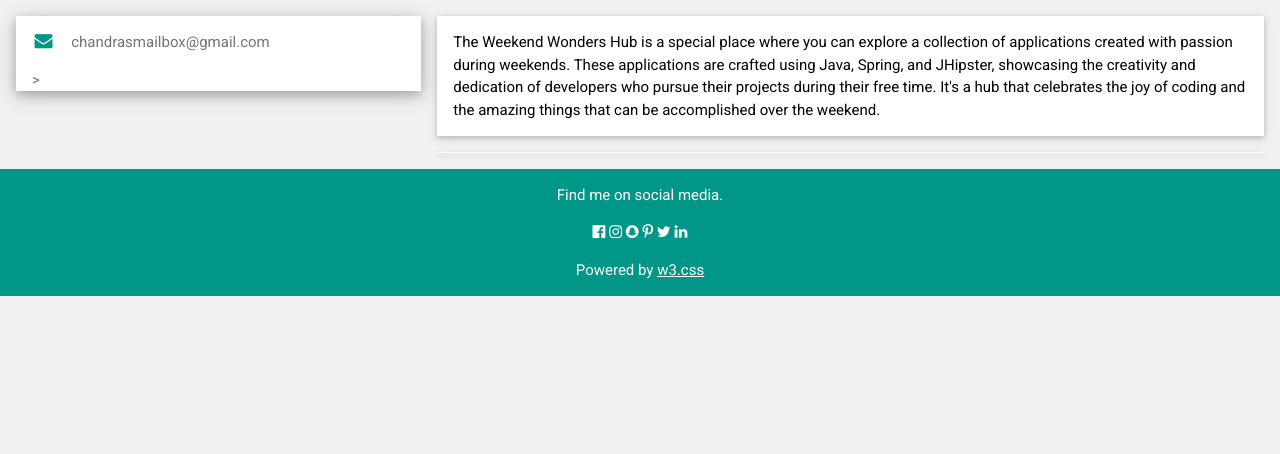
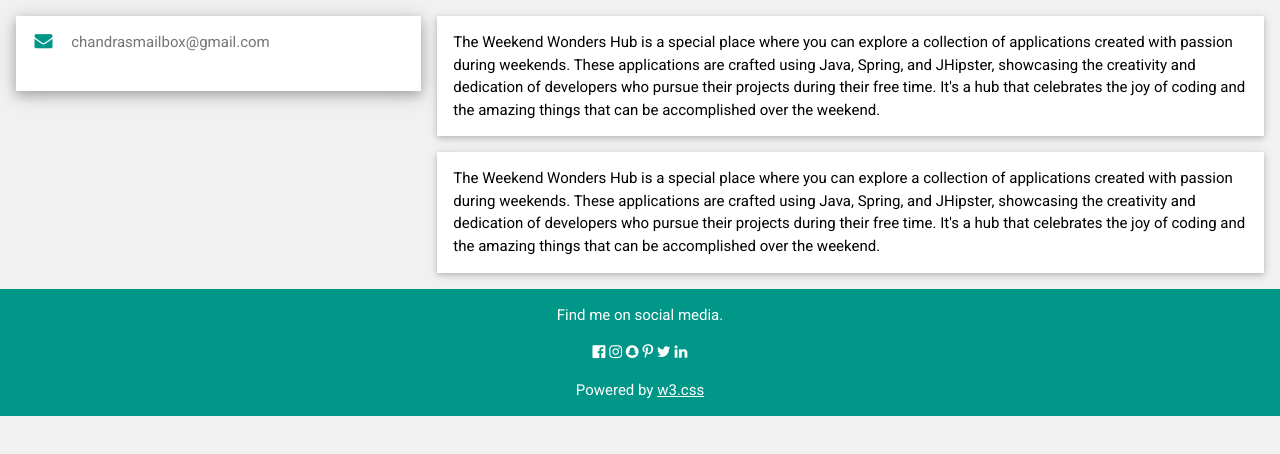
Before and after one commit to weekendapps/.github, a plain HTML site: page index.html in a window 1280 px wide. Drawn offline with nearby package versions, Linux system fonts and the light colour scheme.

Commit message:
Update index.html

```diff
--- a/index.html
+++ b/index.html
@@ -1,7 +1,7 @@
 <!DOCTYPE html>
 <html>
 <head>
-<title>W3.CSS Template</title>
+<title>Weekend Wonders Hub</title>
 <meta charset="UTF-8">
 <meta name="viewport" content="width=device-width, initial-scale=1">
 <link rel="stylesheet" href="https://www.w3schools.com/w3css/4/w3.css">
@@ -31,7 +31,7 @@ html,body,h1,h2,h3,h4,h5,h6 {font-family: "Roboto", sans-serif}
         <div class="w3-container">
 
           <p><i class="fa fa-envelope fa-fw w3-margin-right w3-large w3-text-teal"></i>chandrasmailbox@gmail.com</p>
->
+
           <br>
         </div>
       </div><br>
@@ -48,6 +48,8 @@ html,body,h1,h2,h3,h4,h5,h6 {font-family: "Roboto", sans-serif}
       </div>
 
       <div class="w3-container w3-card w3-white">
+
+               <p> The Weekend Wonders Hub is a special place where you can explore a collection of applications created with passion during weekends. These applications are crafted using Java, Spring, and JHipster, showcasing the creativity and dedication of developers who pursue their projects during their free time. It's a hub that celebrates the joy of coding and the amazing things that can be accomplished over the weekend.</p>
 
       </div>
 
```
